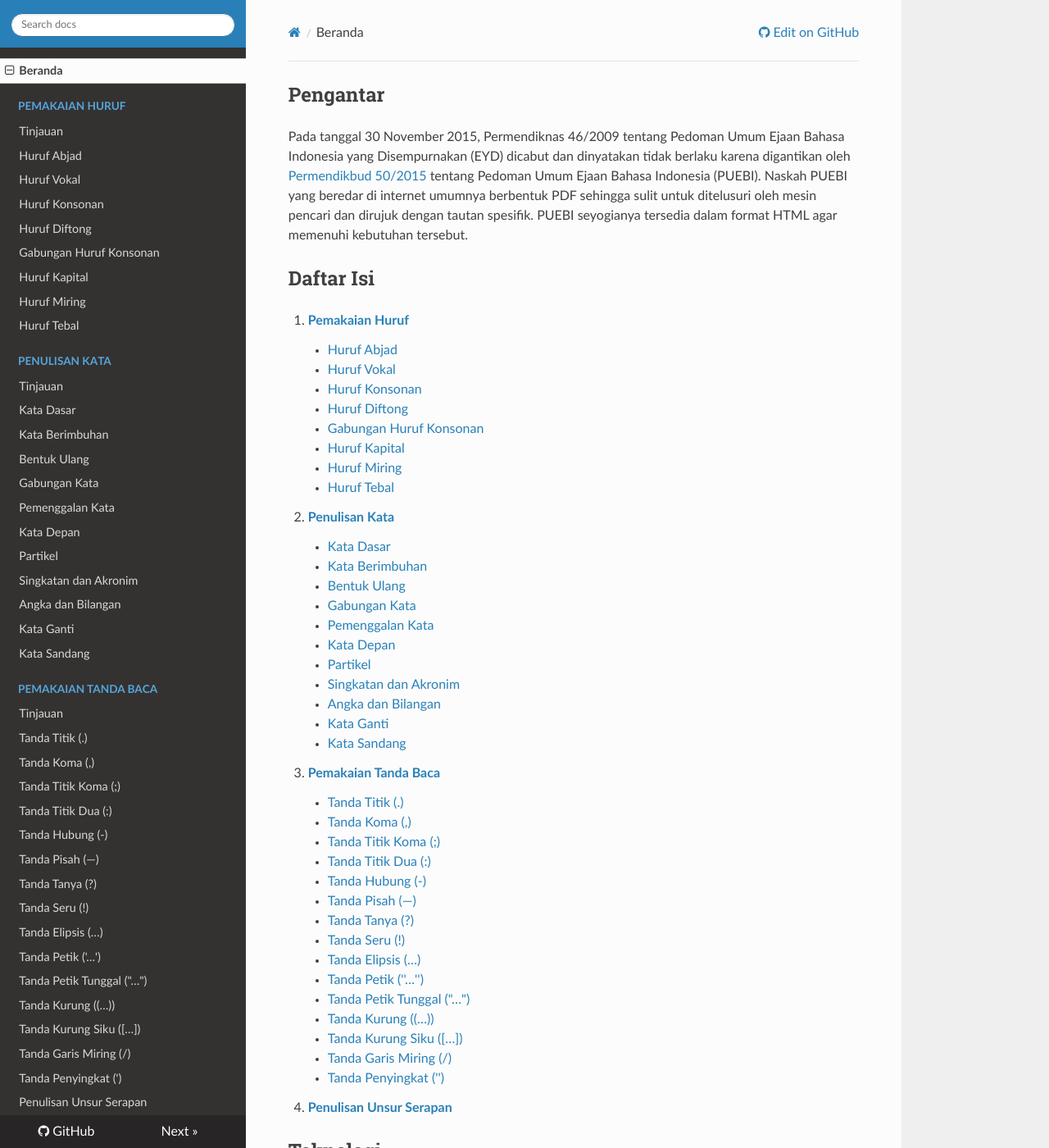
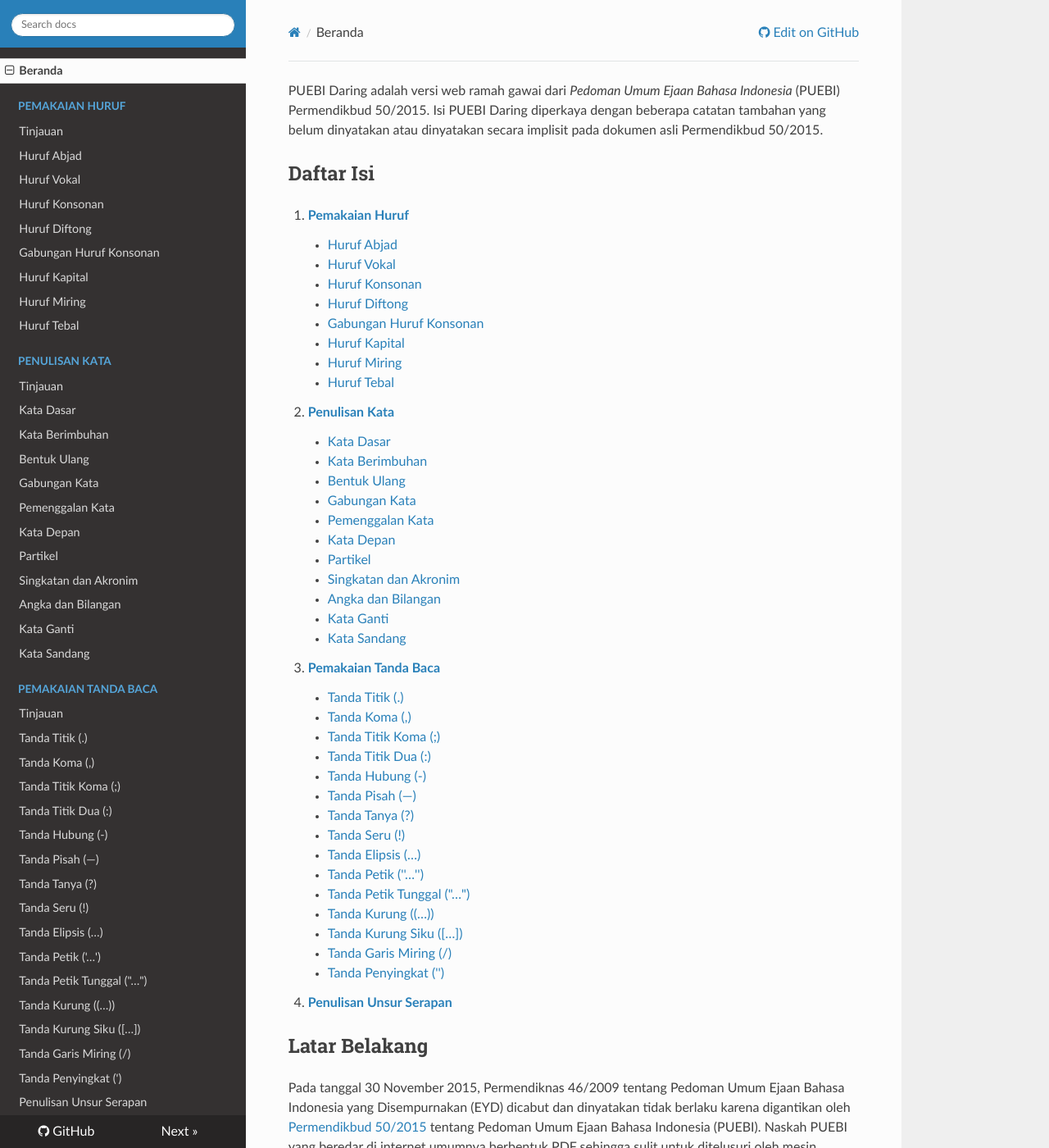
Before and after one commit to ivanlanin/puebi, an MkDocs documentation site: the page built from docs/index.md, in a window 1280 px wide and 1400 px high. Shown: the whole window at 82% size. Built offline with MkDocs 1.6.1, drawn with Linux system fonts in a browser that asks for light colours; nearby versions of some CDN libraries; old or Windows-style settings are respelled for this version of MkDocs; some of the changed text lies outside the part shown.

Commit message:
Ganti judul menjadi "PUEBI Daring"

```diff
--- a/docs/index.md
+++ b/docs/index.md
@@ -1,6 +1,4 @@
-## Pengantar
-
-Pada tanggal 30 November 2015, Permendiknas 46/2009 tentang Pedoman Umum Ejaan Bahasa Indonesia yang Disempurnakan (EYD) dicabut dan dinyatakan tidak berlaku karena digantikan oleh [Permendikbud 50/2015](https://upload.wikimedia.org/wikipedia/commons/3/33/Peraturan_Menteri_Pendidikan_dan_Kebudayaan_Nomor_50_Tahun_2015_tentang_Pedoman_Umum_Ejaan_Bahasa_Indonesia.pdf) tentang Pedoman Umum Ejaan Bahasa Indonesia (PUEBI). Naskah PUEBI yang beredar di internet umumnya berbentuk PDF sehingga sulit untuk ditelusuri oleh mesin pencari dan dirujuk dengan tautan spesifik. PUEBI seyogianya tersedia dalam format HTML agar memenuhi kebutuhan tersebut.
+PUEBI Daring adalah versi web ramah gawai dari *Pedoman Umum Ejaan Bahasa Indonesia* (PUEBI) Permendikbud 50/2015. Isi PUEBI Daring diperkaya dengan beberapa catatan tambahan yang belum dinyatakan atau dinyatakan secara implisit pada dokumen asli Permendikbud 50/2015.
 
 ## Daftar Isi
 
@@ -43,6 +41,10 @@
 	- [Tanda Penyingkat ('')](tanda-baca/tanda-penyingkat-apostrof.md)
 4. **[Penulisan Unsur Serapan](unsur-serapan/index.md)**
 
+## Latar Belakang
+
+Pada tanggal 30 November 2015, Permendiknas 46/2009 tentang Pedoman Umum Ejaan Bahasa Indonesia yang Disempurnakan (EYD) dicabut dan dinyatakan tidak berlaku karena digantikan oleh [Permendikbud 50/2015](https://upload.wikimedia.org/wikipedia/commons/3/33/Peraturan_Menteri_Pendidikan_dan_Kebudayaan_Nomor_50_Tahun_2015_tentang_Pedoman_Umum_Ejaan_Bahasa_Indonesia.pdf) tentang Pedoman Umum Ejaan Bahasa Indonesia (PUEBI). Naskah PUEBI yang beredar di internet umumnya berbentuk PDF sehingga sulit untuk ditelusuri oleh mesin pencari dan dirujuk dengan tautan spesifik. PUEBI seyogianya tersedia dalam format HTML agar memenuhi kebutuhan tersebut.
+
 ## Teknologi
 
 Proyek ini adalah prakarsa semenjana untuk meningkatkan keterbacaan PUEBI dengan memanfaatkan [Markdown](http://daringfireball.net/projects/markdown/), [MkDocs](http://www.mkdocs.org/), dan [Github Pages](https://pages.github.com/). Proyek ini juga dimanfaatkan untuk membiasakan diri dengan [Sublime Text](https://www.sublimetext.com/) sebagai editor teks pengganti [EditPlus](https://www.editplus.com/) yang sudah memasuki masa pensiun.
--- a/mkdocs.yml
+++ b/mkdocs.yml
@@ -1,4 +1,4 @@
-site_name: PUEBI – Pedoman Umum Ejaan Bahasa Indonesia
+site_name: PUEBI Daring
 pages:
   - 'Beranda': 'index.md'
   - 'Pemakaian Huruf':
```
Also changed, not shown: README.md (+5 -1 lines).
